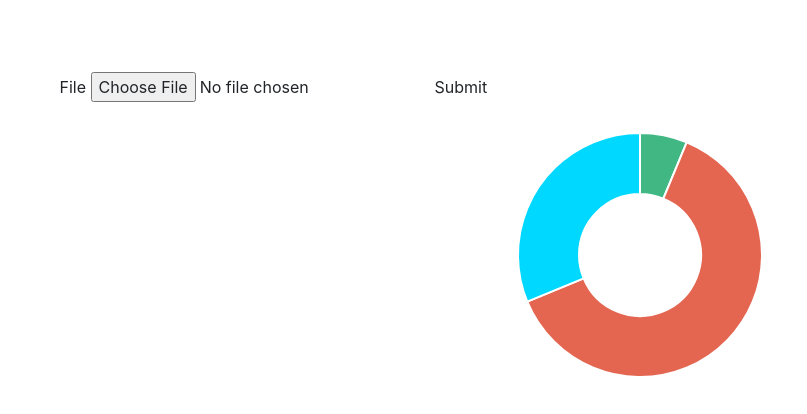
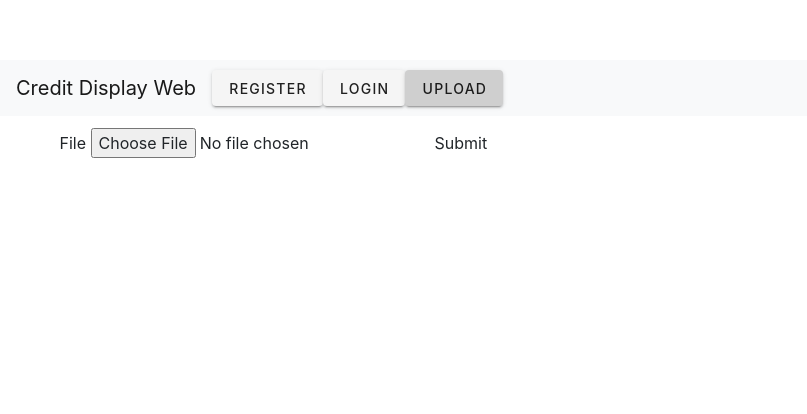
Before and after one commit to keoren3/credit_display, a Vue app in the folder client/: page /upload in a window 1280 px wide. Shown: the top 414 px of the page, without its empty margins (0-807 px from the left). Built offline with nearby package versions, Linux system fonts and the light colour scheme.

Commit message:
add navbar and buttons for login and register

```diff
--- a/client/src/App.vue
+++ b/client/src/App.vue
@@ -1,20 +1,19 @@
 <template>
   <div id="app">
+    <NavBar />
     <router-view />
-    <PieChart
-      width="100px"
-      height="20px"
-    />
   </div>
 </template>
 
 <script>
-import PieChart from "./components/PieChart.vue";
+// import PieChart from "./components/PieChart.vue";
+import NavBar from "./components/NavBar.vue";
 
 export default {
   name: "App",
   components: {
-    PieChart,
+    NavBar,
+    // PieChart,
   },
 };
 </script>
--- a/client/src/components/MainPage.vue
+++ b/client/src/components/MainPage.vue
@@ -1,22 +1,37 @@
 <template>
   <div id="mainbar">
+    <div>
       <h1>Welcome to Credit Display</h1>
       <v-row align="center">
         <v-col
           align-self="center"
           cols="12"
         >
-        <v-btn to="/upload">
+        <!-- <v-btn to="/upload">
           Click here to upload an Excel sheet
-        </v-btn>
+        </v-btn> -->
         </v-col>
       </v-row>
+    </div>
+    <div>
+      <PieChart
+        width="100px"
+        height="20px"
+      />
+    </div>
   </div>
 </template>
 
 <script>
+import PieChart from "./PieChart.vue";
+
 export default {
+
+
   name: "MainPage",
+  components: {
+    PieChart,
+  },
   data() {
     return {
       msg: " ",
--- /dev/null
+++ b/client/src/components/NavBar.vue
@@ -0,0 +1,46 @@
+<template>
+  <nav class="navbar navbar-expand-lg navbar-light bg-light">
+    <a
+      class="navbar-brand"
+      href="localhost:8080"
+    >Credit Display Web</a>
+    <button
+      class="navbar-toggler"
+      type="button"
+      data-toggle="collapse"
+      data-target="#navbarNav"
+      aria-controls="navbarNav"
+      aria-expanded="false"
+      aria-label="Toggle navigation"
+    />
+    <div
+      id="navbarNav"
+      class="collapse navbar-collapse"
+    >
+      <div class="navbar-nav">
+        <!-- <a
+          class="nav-item nav-link"
+          href="page1.html"
+        >Register</a> -->
+        <!-- <router-link to="/register">
+          Register
+        </router-link> -->
+        <v-btn to="/register">
+          Register
+        </v-btn>
+        <v-btn to="/login">
+          Login
+        </v-btn>
+        <v-btn to="/upload">
+          Upload
+        </v-btn>
+      </div>
+    </div>
+  </nav>
+</template>
+
+<script>
+export default {
+  Main: "NavBar",
+};
+</script>
```
Also changed, not shown: 1 other file (tests, documents, lock files or other folders). Lines whose indentation alone changed are shown as unchanged.
